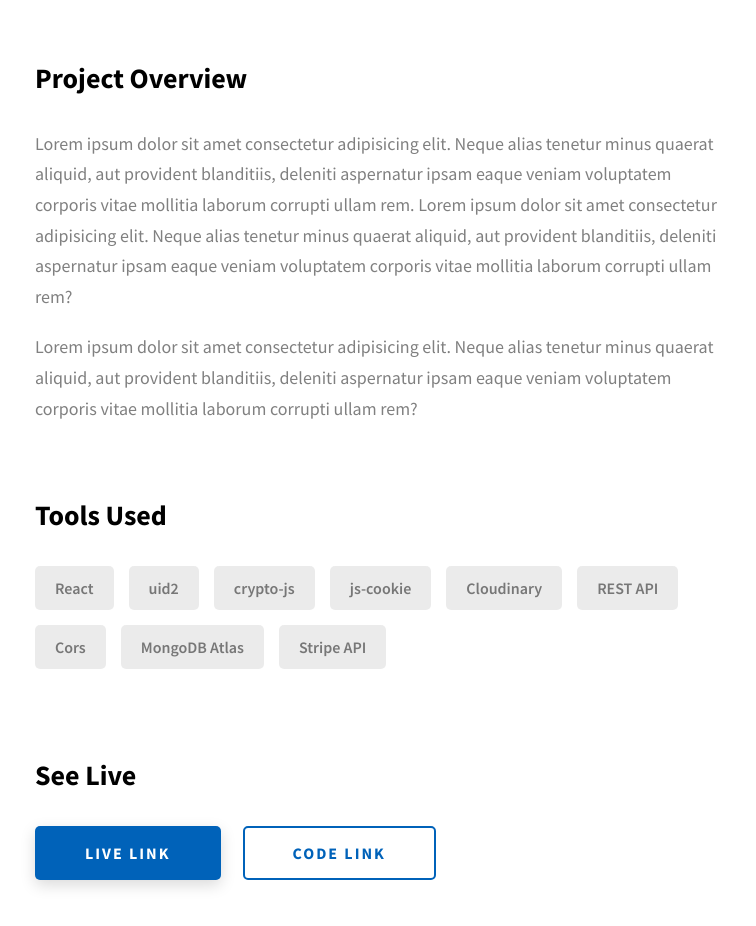
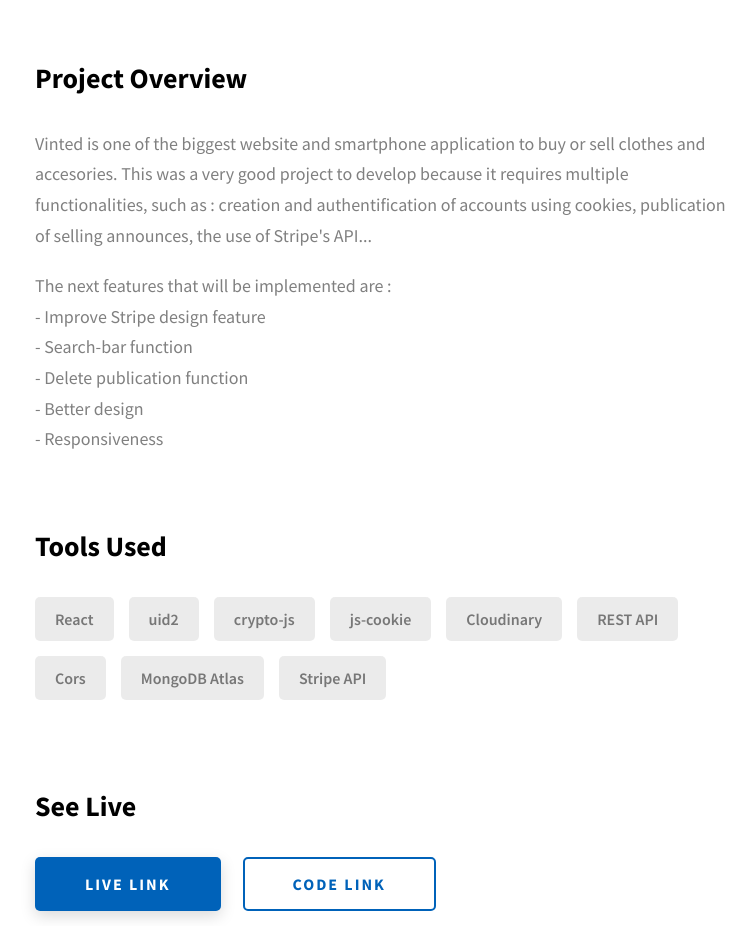
Before and after one commit to ArnaudLacroixDev/portfolio, a website: page project-1.html in a window 1280 px wide. Shown: the part 1207-2133 px from the top of the page, without its empty margins (255-1011 px from the left). Drawn offline with Linux system fonts and the light colour scheme.

Commit message:
added project descriptions

```diff
--- a/project-1.html
+++ b/project-1.html
@@ -115,20 +115,20 @@
             <div class="project-details__desc">
               <h3 class="project-details__content-title">Project Overview</h3>
               <p class="project-details__desc-para">
-                Lorem ipsum dolor sit amet consectetur adipisicing elit. Neque
-                alias tenetur minus quaerat aliquid, aut provident blanditiis,
-                deleniti aspernatur ipsam eaque veniam voluptatem corporis vitae
-                mollitia laborum corrupti ullam rem. Lorem ipsum dolor sit amet
-                consectetur adipisicing elit. Neque alias tenetur minus quaerat
-                aliquid, aut provident blanditiis, deleniti aspernatur ipsam
-                eaque veniam voluptatem corporis vitae mollitia laborum corrupti
-                ullam rem?
+                Vinted is one of the biggest website and smartphone application
+                to buy or sell clothes and accesories. This was a very good
+                project to develop because it requires multiple functionalities,
+                such as : creation and authentification of accounts using
+                cookies, publication of selling announces, the use of Stripe's
+                API...
               </p>
               <p class="project-details__desc-para">
-                Lorem ipsum dolor sit amet consectetur adipisicing elit. Neque
-                alias tenetur minus quaerat aliquid, aut provident blanditiis,
-                deleniti aspernatur ipsam eaque veniam voluptatem corporis vitae
-                mollitia laborum corrupti ullam rem?
+                The next features that will be implemented are : </br>
+                - Improve Stripe design feature </br>
+                - Search-bar function </br>
+                - Delete publication function </br>
+                - Better design </br>
+                - Responsiveness </br>
               </p>
             </div>
             <div class="project-details__tools-used">
```
Also changed, not shown: project-2.html (+7 -12 lines), project-3.html (+13 -15 lines).
